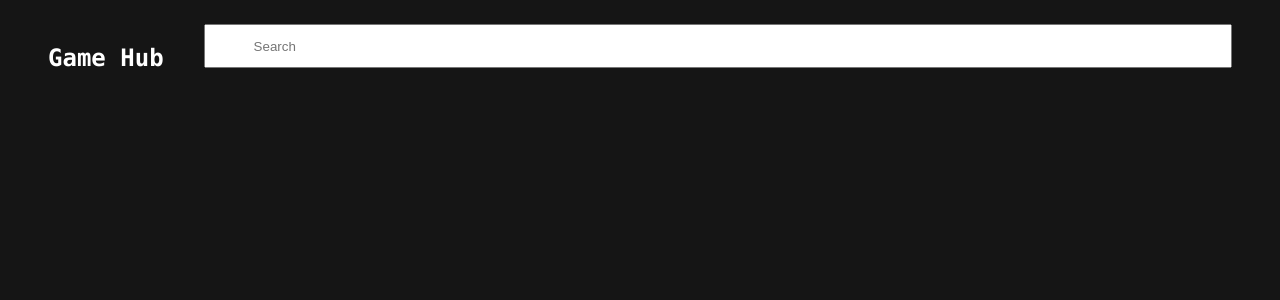
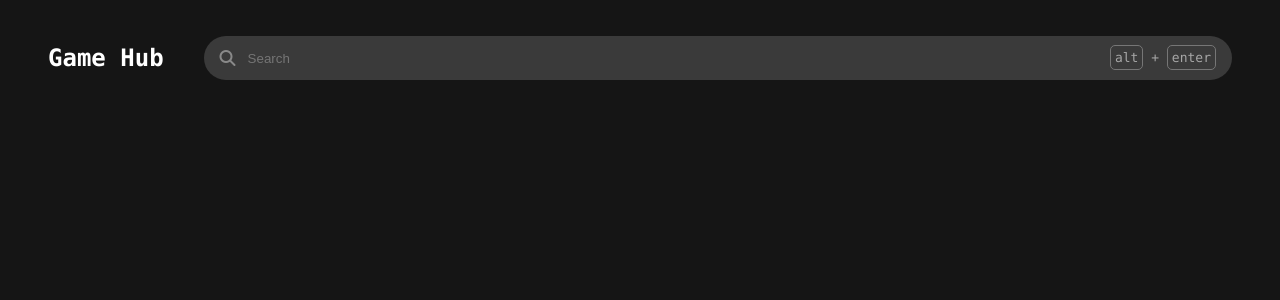
Before and after one commit to D1K03/video-game-hub-react, a React (Vite) app: page / in a window 1280 px wide. Shown: the top 300 px of the page. Built offline with nearby package versions, Linux system fonts and the light colour scheme.

Commit message:
feat: search bar

```diff
--- a/src/components/Header/Navbar.css
+++ b/src/components/Header/Navbar.css
@@ -12,7 +12,10 @@ header h1 {
 }
 
 header form {
+    display: flex;
+    align-items: center;
     flex-grow: 1;
+    color: #a7a7a7;
 }
 
 .search-label {
@@ -24,16 +27,58 @@ header form {
 
 #game-search {
     flex-grow: 1;
-    height: 2.5rem;
-    padding: 0 3rem;
+    height: 2.75rem;
+    padding: 0 2.75rem;
+    background-color: #3a3a3a;
+    border: none;
+    border-radius: 9999px;
+    transition: background-color 200ms ease-in-out 50ms, color 200ms ease-in-out 50ms;
+}
+
+#game-search:hover {
+    background-color: white;
+    color: black;
+}
+
+#game-search:focus {
+    outline: none;
 }
 
 .fa-magnifying-glass {
     position: absolute;
     left: 1rem;
+    color: #898989;
+    transition: color 200ms ease-in-out 50ms;
+}
+
+.search-label:hover .fa-magnifying-glass {
+    color: black;
 }
 
 .fa-xmark {
+    display: none;
     position: absolute;
     right: 1rem;
 }
+
+.shortcut-one {
+    position: absolute;
+    right: 1rem;
+    font-size: small;
+    transition: opacity 200ms ease-in 50ms, visibility 150ms ease-in 0ms;
+}
+
+.search-label:hover .shortcut-one {
+    opacity: 0;
+    visibility: hidden;
+}
+
+.shortcut-one .symbol {
+    border: 1px solid var(--light-grey);
+    border-radius: 5px;
+    padding: 0.25rem;
+}
+
+.shortcut-one p {
+    user-select: none;
+}
--- a/src/components/Header/Navbar.jsx
+++ b/src/components/Header/Navbar.jsx
@@ -9,9 +9,9 @@ export default function Navbar() {
                     <i class="fa-solid fa-magnifying-glass"></i>
                     <input id="game-search" type="textbox" placeholder="Search"></input>
                     <i class="fa-solid fa-xmark"></i>
-                    {/* <div>
-                        <p><span>alt</span> + <span>enter</span></p>
-                    </div> */}
+                    <div class="shortcut-one">
+                        <p><span className='symbol'>alt</span> + <span className='symbol'>enter</span></p>
+                    </div>
                 </label>
             </form>
         </header>
--- a/src/index.css
+++ b/src/index.css
@@ -11,4 +11,8 @@
   text-rendering: optimizeLegibility;
   -webkit-font-smoothing: antialiased;
   -moz-osx-font-smoothing: grayscale;
+
+    --body-black: #151515;
+    --light-grey: #767676;
+    --charcoal-grey: #2D2D2D;
 }
```
